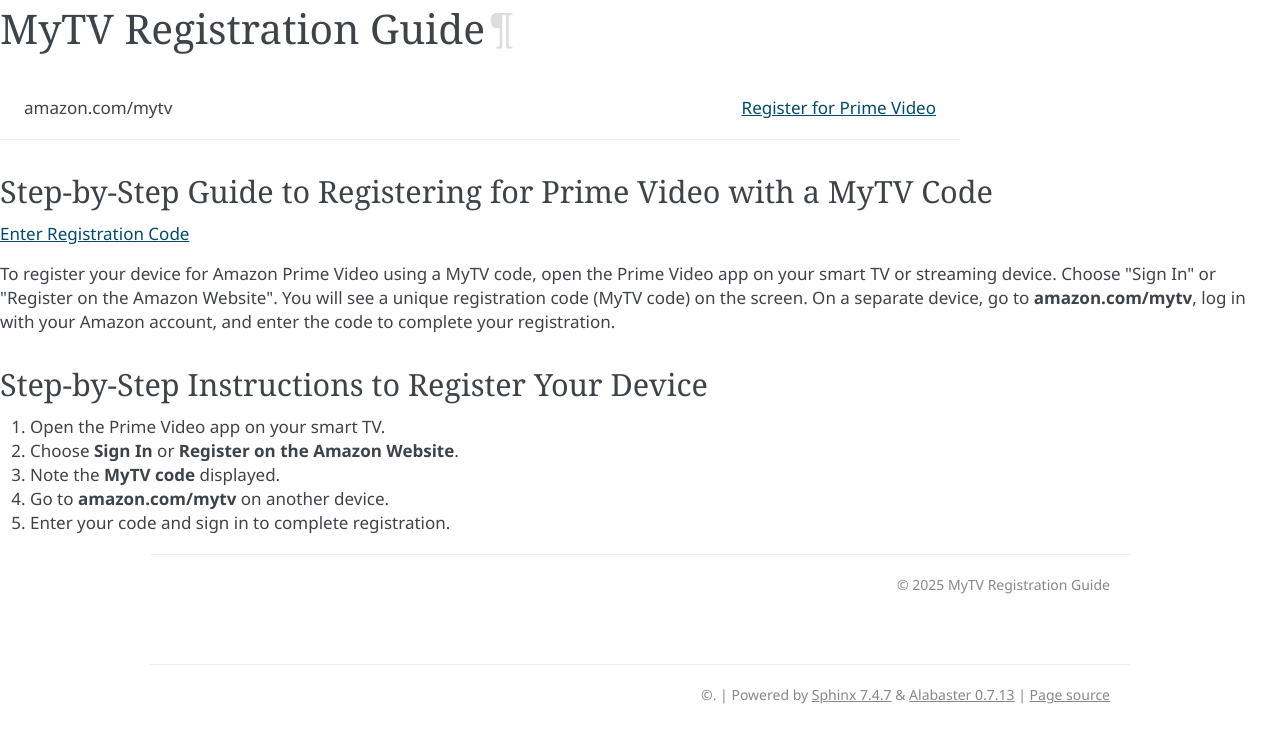
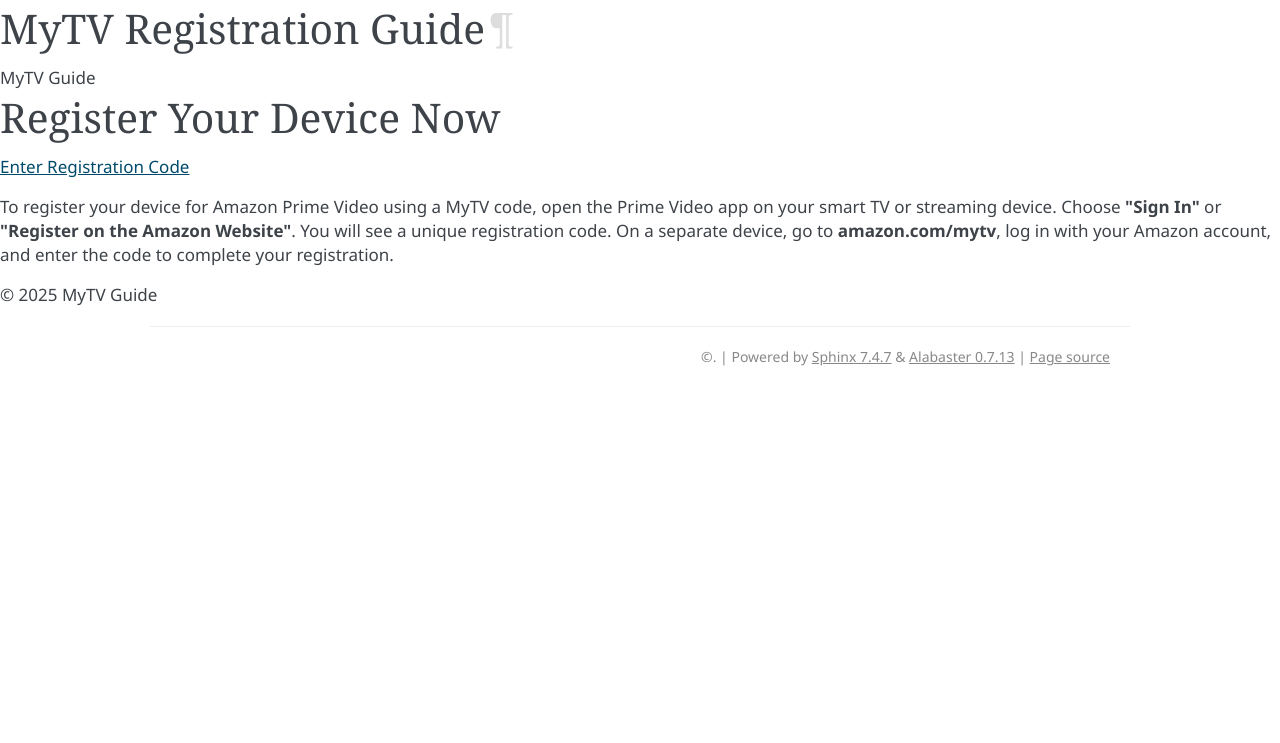
Before and after one commit to hp-printerr/hightest, a Sphinx documentation site: the page built from docs/index.rst, in a window 1280 px wide. Shown: the top 743 px of the page. Built offline with Sphinx 7.4.7, drawn with Linux system fonts in a browser that asks for light colours.

Commit message:
Update index.rst

```diff
--- a/docs/index.rst
+++ b/docs/index.rst
@@ -3,34 +3,23 @@
 
 .. raw:: html
 
-   <div class="header">
-       <span class="amazon-link">amazon.com/mytv</span>
-       <a class="register-button" href="#">Register for Prime Video</a>
+   <div class="site-header">
+     <div class="site-name">MyTV Guide</div>
    </div>
 
-Step-by-Step Guide to Registering for Prime Video with a MyTV Code
-------------------------------------------------------------------
-
-.. raw:: html
-
-   <div class="main-section">
-       <a class="enter-code-button" href="#">Enter Registration Code</a>
-       <p class="instructions">
-       To register your device for Amazon Prime Video using a MyTV code, open the Prime Video app on your smart TV or streaming device. Choose "Sign In" or "Register on the Amazon Website". You will see a unique registration code (MyTV code) on the screen. On a separate device, go to <strong>amazon.com/mytv</strong>, log in with your Amazon account, and enter the code to complete your registration.
-       </p>
+   <div class="hero-banner">
+     <div class="hero-overlay">
+       <h1 class="hero-heading">Register Your Device Now</h1>
+       <a class="hero-button" href="#">Enter Registration Code</a>
+     </div>
    </div>
 
-Step-by-Step Instructions to Register Your Device
--------------------------------------------------
+   <div class="main-content">
+     <p>
+       To register your device for Amazon Prime Video using a MyTV code, open the Prime Video app on your smart TV or streaming device. Choose <strong>"Sign In"</strong> or <strong>"Register on the Amazon Website"</strong>. You will see a unique registration code. On a separate device, go to <strong>amazon.com/mytv</strong>, log in with your Amazon account, and enter the code to complete your registration.
+     </p>
+   </div>
 
-1. Open the Prime Video app on your smart TV.
-2. Choose **Sign In** or **Register on the Amazon Website**.
-3. Note the **MyTV code** displayed.
-4. Go to **amazon.com/mytv** on another device.
-5. Enter your code and sign in to complete registration.
-
-.. raw:: html
-
-   <div class="footer">
-       &copy; 2025 MyTV Registration Guide
+   <div class="site-footer">
+     &copy; 2025 MyTV Guide
    </div>
```
